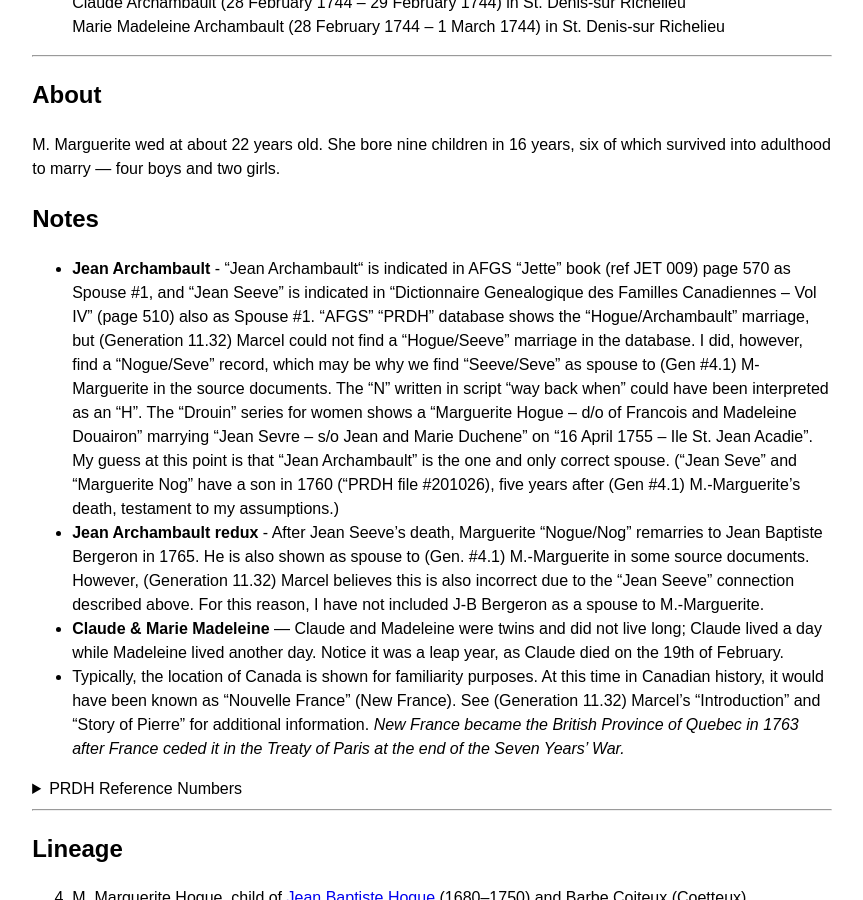
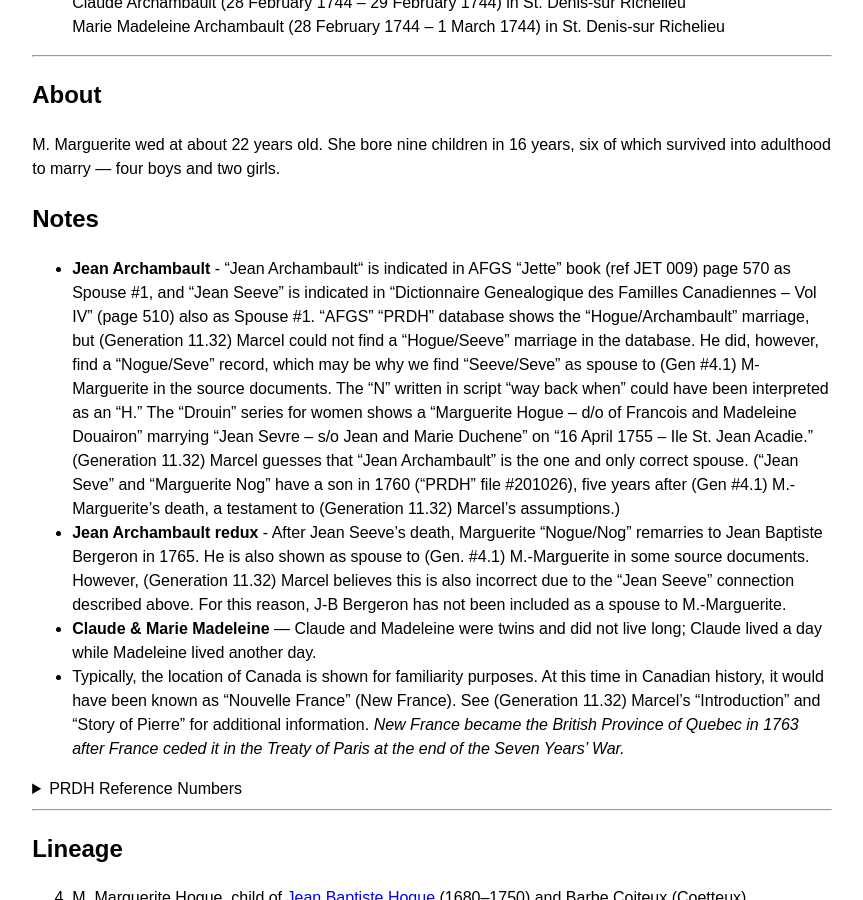
Before and after one commit to highchair/hogue-family-ancestry, a Jekyll site: the page built from _people/1705-m-marguerite-hogue.md, in a window 1280 px wide and 900 px high, scrolled down 1044 px. Shown: the whole window, without its empty margins (19-882 px from the left). Built offline with Jekyll 4.4.1, drawn with Linux system fonts in a browser that asks for light colours.

Commit message:
Update 1705-m-marguerite-hogue.md
Removing "Notice it was a leap year, as Claude died on the 19th of February." since I can't be sure this should read "29th." If "19th" is correct, we can't note it being a leap year, nor do I think it matters.

```diff
--- a/_people/1705-m-marguerite-hogue.md
+++ b/_people/1705-m-marguerite-hogue.md
@@ -43,9 +43,9 @@ M. Marguerite wed at about 22 years old. She bore nine children in 16 years, six
 
 ## Notes
 
-+ **Jean Archambault** - “Jean Archambault“ is indicated in AFGS “Jette” book (ref JET 009) page 570 as Spouse #1, and "Jean Seeve" is indicated in “Dictionnaire Genealogique des Familles Canadiennes – Vol IV” (page 510) also as Spouse #1. “AFGS” “PRDH” database shows the “Hogue/Archambault” marriage, but (Generation 11.32) Marcel could not find a “Hogue/Seeve” marriage in the database. I did, however, find a “Nogue/Seve” record, which may be why we find “Seeve/Seve” as spouse to (Gen #4.1) M-Marguerite in the source documents. The “N” written in script “way back when” could have been interpreted as an “H”. The “Drouin” series for women shows a “Marguerite Hogue – d/o of Francois and Madeleine Douairon” marrying “Jean Sevre – s/o Jean and Marie Duchene” on “16 April 1755 – Ile St. Jean Acadie”. My guess at this point is that “Jean Archambault” is the one and only correct spouse. (“Jean Seve” and “Marguerite Nog” have a son in 1760 (“PRDH file #201026), five years after (Gen #4.1) M.-Marguerite’s death, testament to my assumptions.)
-+ **Jean Archambault redux** - After Jean Seeve’s death, Marguerite “Nogue/Nog” remarries to Jean Baptiste Bergeron in 1765. He is also shown as spouse to (Gen. #4.1) M.-Marguerite in some source documents. However, (Generation 11.32) Marcel believes this is also incorrect due to the “Jean Seeve” connection described above. For this reason, I have not included J-B Bergeron as a spouse to M.-Marguerite.
-+ **Claude & Marie Madeleine** — Claude and Madeleine were twins and did not live long; Claude lived a day while Madeleine lived another day. Notice it was a leap year, as Claude died on the 19th of February.
++ **Jean Archambault** - “Jean Archambault“ is indicated in AFGS “Jette” book (ref JET 009) page 570 as Spouse #1, and "Jean Seeve" is indicated in “Dictionnaire Genealogique des Familles Canadiennes – Vol IV” (page 510) also as Spouse #1. “AFGS” “PRDH” database shows the “Hogue/Archambault” marriage, but (Generation 11.32) Marcel could not find a “Hogue/Seeve” marriage in the database. He did, however, find a “Nogue/Seve” record, which may be why we find “Seeve/Seve” as spouse to (Gen #4.1) M-Marguerite in the source documents. The “N” written in script “way back when” could have been interpreted as an “H.” The “Drouin” series for women shows a “Marguerite Hogue – d/o of Francois and Madeleine Douairon” marrying “Jean Sevre – s/o Jean and Marie Duchene” on “16 April 1755 – Ile St. Jean Acadie.” (Generation 11.32) Marcel guesses that “Jean Archambault” is the one and only correct spouse. (“Jean Seve” and “Marguerite Nog” have a son in 1760 (“PRDH” file #201026), five years after (Gen #4.1) M.-Marguerite’s death, a testament to (Generation 11.32) Marcel's assumptions.)
++ **Jean Archambault redux** - After Jean Seeve’s death, Marguerite “Nogue/Nog” remarries to Jean Baptiste Bergeron in 1765. He is also shown as spouse to (Gen. #4.1) M.-Marguerite in some source documents. However, (Generation 11.32) Marcel believes this is also incorrect due to the “Jean Seeve” connection described above. For this reason, J-B Bergeron has not been included as a spouse to M.-Marguerite.
++ **Claude & Marie Madeleine** — Claude and Madeleine were twins and did not live long; Claude lived a day while Madeleine lived another day.
 + Typically, the location of Canada is shown for familiarity purposes. At this time in Canadian history, it would have been known as “Nouvelle France” (New France). See (Generation 11.32) Marcel’s “Introduction” and “Story of Pierre” for additional information. _New France became the British Province of Quebec in 1763 after France ceded it in the Treaty of Paris at the end of the Seven Years’ War._
 
 <details markdown="1" class="rhythm">
```
